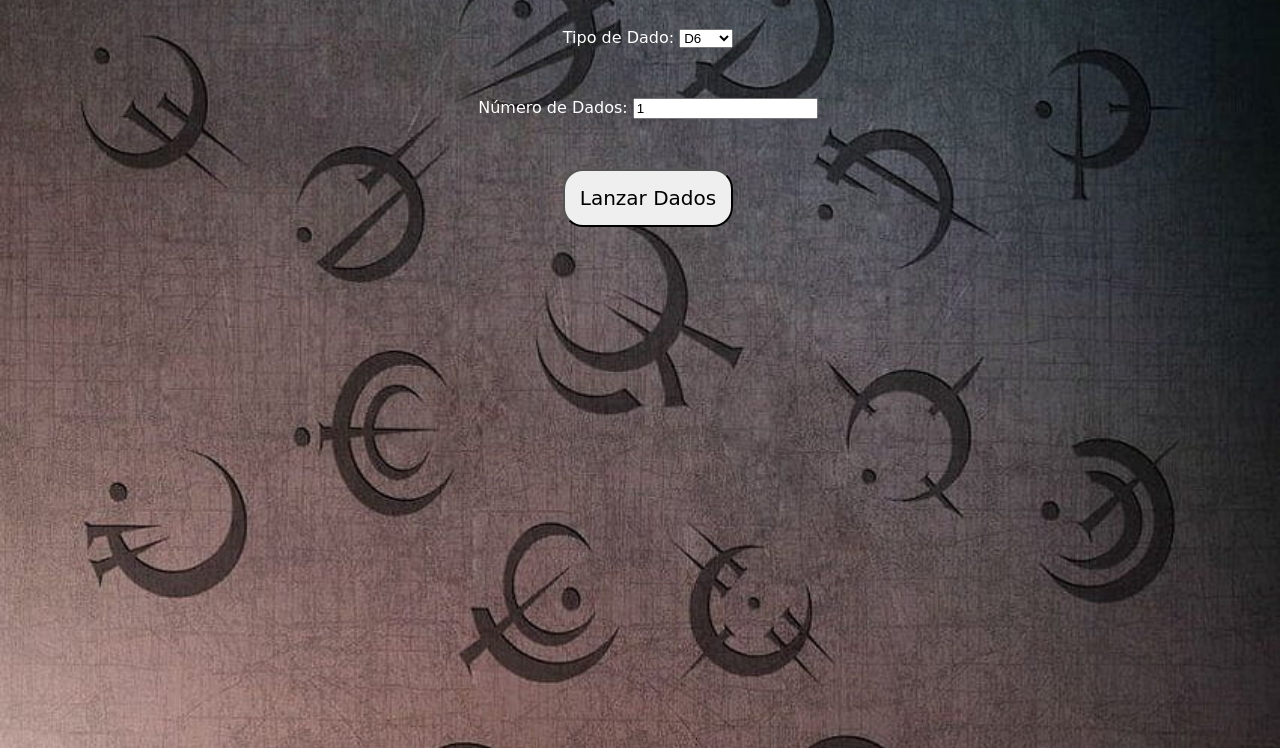
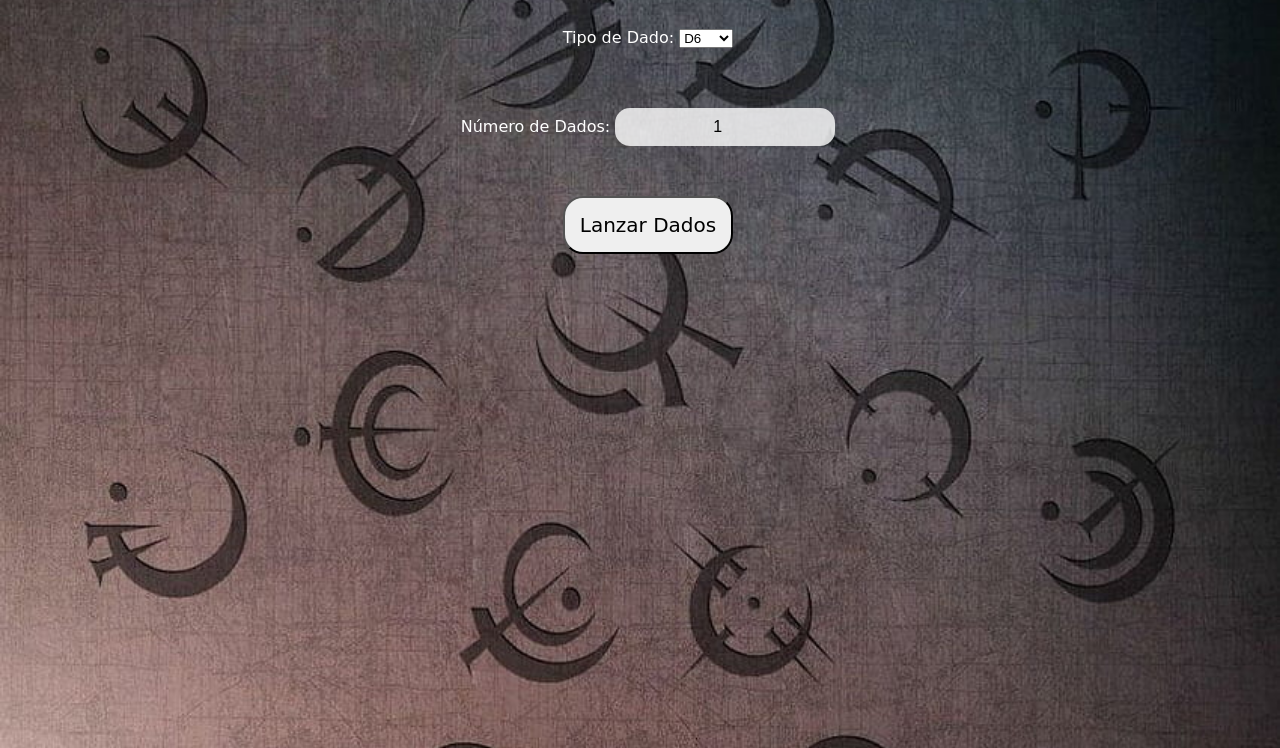
Before and after one commit to luisydev/luisydev.github.io, a plain HTML site: page lanzador_dados.html in a window 1280 px wide. Shown: the part 110-858 px from the top of the page. Drawn offline with Linux system fonts and the light colour scheme; a web font is replaced by a local one.

Commit message:
new estilos

```diff
--- a/lanzador_dados.html
+++ b/lanzador_dados.html
@@ -95,6 +95,19 @@
     /* Elimina la propiedad white-space: nowrap; para que los dados se envuelvan en una nueva línea en dispositivos móviles */
     #resultados {
       overflow-x: auto;
+    }
+
+    /* Estilos modificados para el recuadro de número de dados */
+    #cantidadDados {
+      padding: 10px;
+      font-size: 16px;
+      border-radius: 15px;
+      border: none;
+      outline: none;
+      width: 200px;
+      text-align: center;
+      margin-top: 10px;
+      background-color: rgba(255, 255, 255, 0.8); /* Fondo semitransparente */
     }
   </style>
 
```
